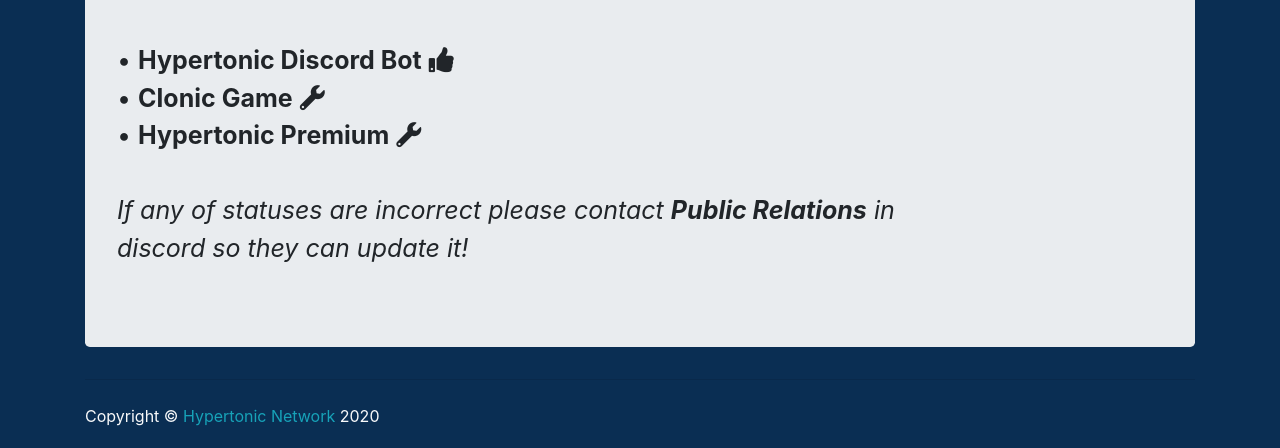
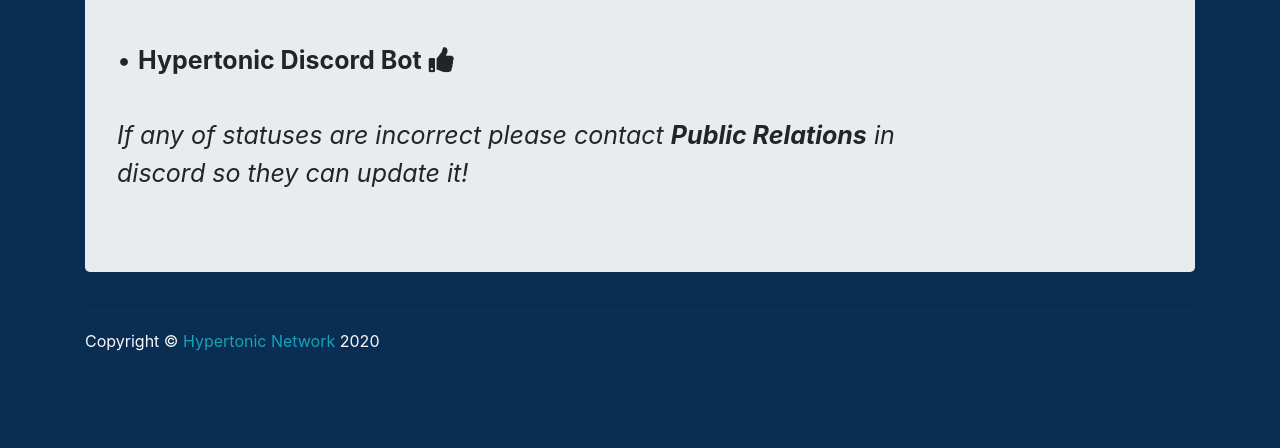
Before and after one commit to HypnoticSiege/Hypertonic-Network-Website, a plain HTML site: page Status Page/index.html in a window 1280 px wide. Shown: the part 374-822 px from the top of the page. After the commit the page ends 800 px from the top, so only its background shows below. Drawn offline with nearby package versions, Linux system fonts and the light colour scheme; files that its build step writes are made by us from their sources.

Commit message:
Update index.html

```diff
--- a/Status Page/index.html
+++ b/Status Page/index.html
@@ -65,10 +65,6 @@
               <br>
               • <b>Hypertonic Discord Bot</b> <i class="fas fa-thumbs-up"></i>
               <br>
-              • <b>Clonic Game</b> <i class="fas fa-wrench"></i>
-              <br>
-              • <b>Hypertonic Premium</b> <i class="fas fa-wrench"></i>
-              <br>
               <br>
               <i>If any of statuses are incorrect please contact <b>Public Relations</b> in discord so they can update it!</i>
             </p>
```
